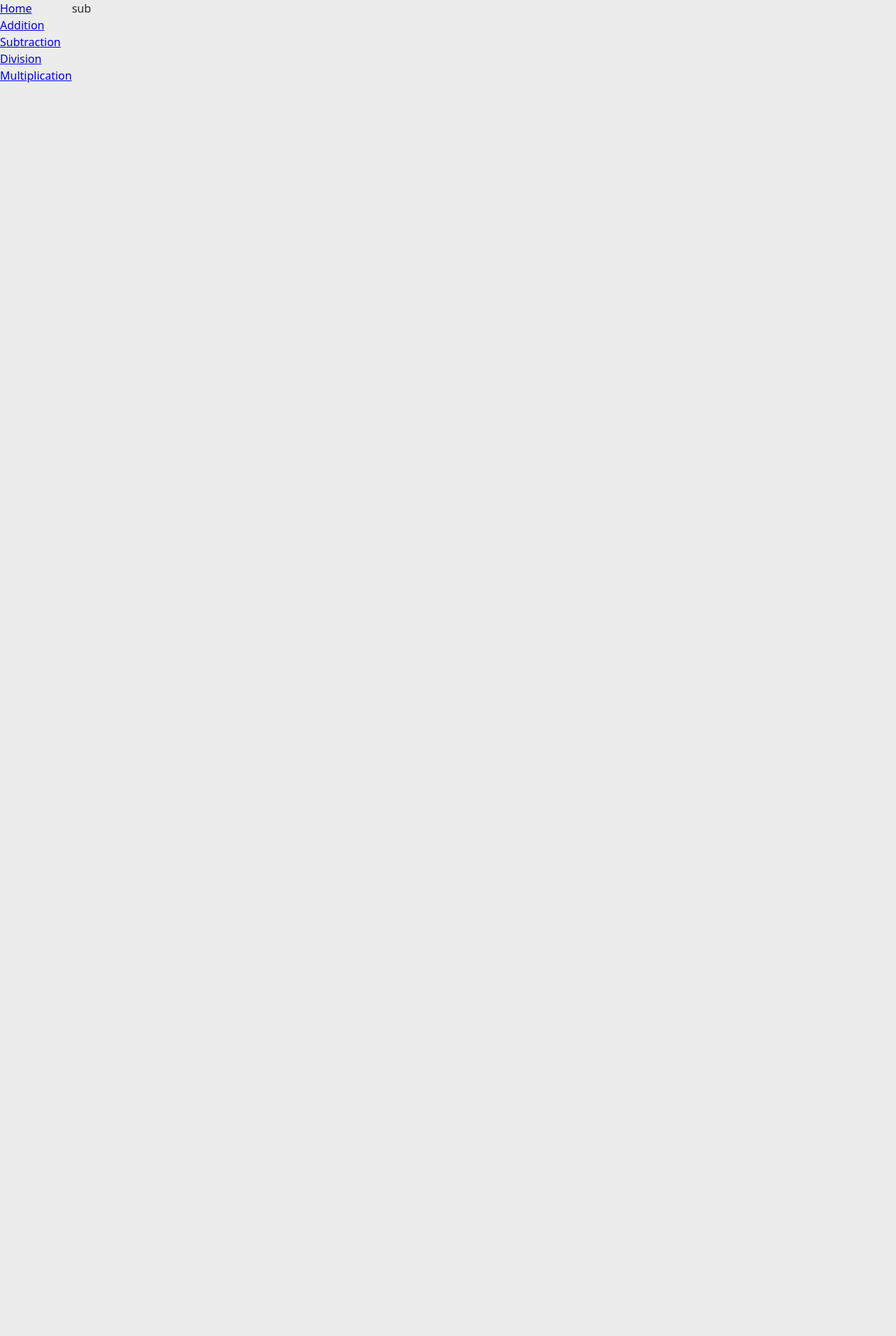
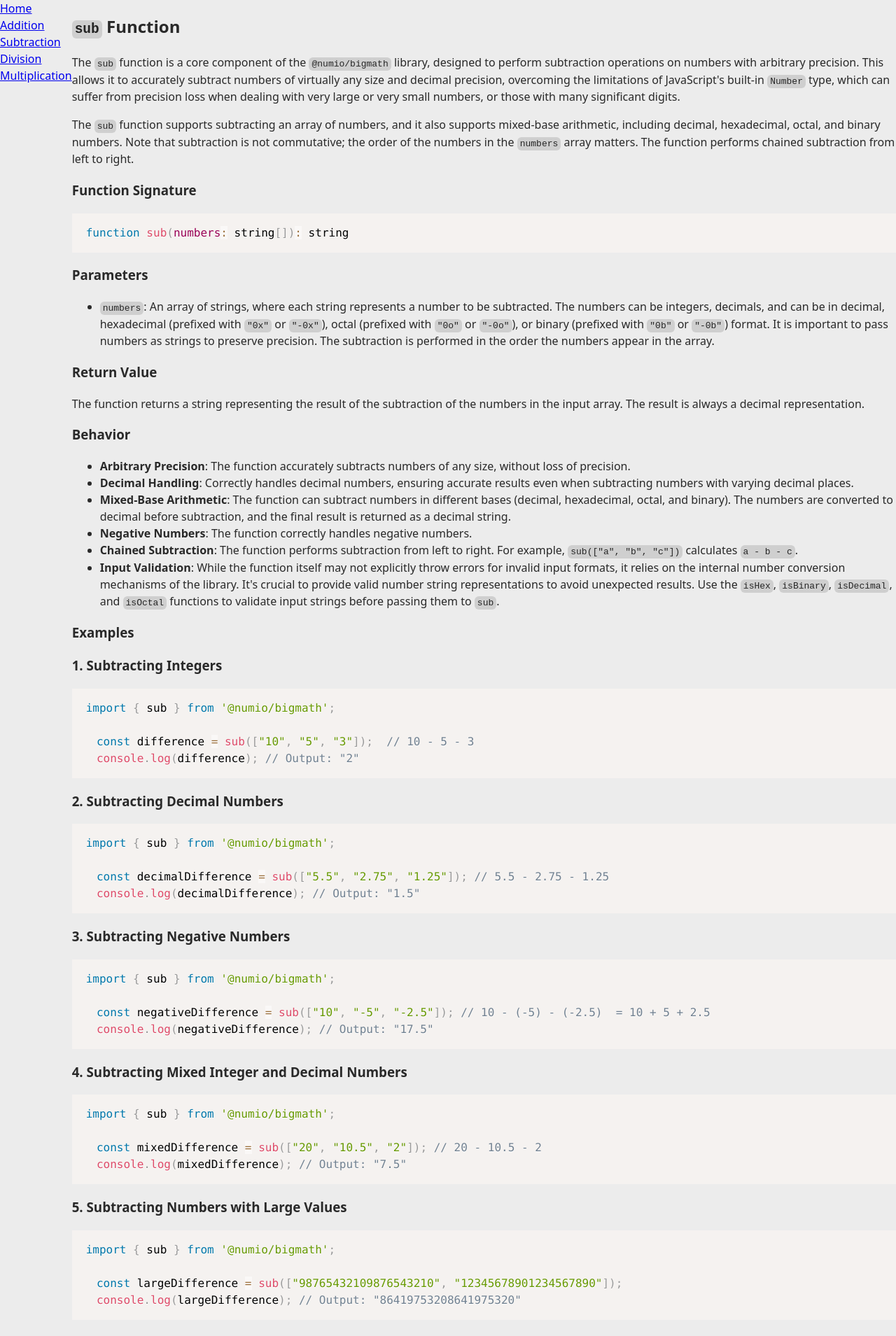
Before and after one commit to shpunter/Home-page, a React (Vite) app: page /sub in a window 1280 px wide. Shown: the top 1909 px of the page at 70% size. Before the commit the page ends 800 px from the top, so only its background shows below. Built offline with nearby package versions, Linux system fonts and the light colour scheme.

Commit message:
sub fn documentation

```diff
--- a/src/components/Subtraction.tsx
+++ /dev/null
@@ -1,5 +0,0 @@
-const Subtraction = () => {
-  return <span>sub</span>;
-};
-
-export default Subtraction;
--- a/src/components/Addition.tsx
+++ b/src/components/addition/addition.tsx
@@ -3,18 +3,21 @@ import CodeBlock from "/src/UI/codeBlock/codeBlock.tsx";
 const Addition = () => {
   return (
     <>
-      <h3>Description</h3>
+      <h2>
+        <code>add</code> Function
+      </h2>
       <p>
-        The <strong>add</strong> function is a core component of the{" "}
-        <strong>@numio/bigmath</strong>{" "}
+        The <code>add</code> function is a core component of the{" "}
+        <code>@numio/bigmath</code>{" "}
         library, designed to perform addition operations on numbers with
         arbitrary precision. This means it can accurately add numbers of
-        JavaScript's built-in <strong>Number</strong>{" "}
+        virtually any size and decimal precision, overcoming the limitations of
+        JavaScript's built-in <code>Number</code>{" "}
         type, which can suffer from precision loss with very large or very small
         numbers, or those with many significant digits.
       </p>
       <p>
-        The <strong>add</strong>{" "}
+        The <code>add</code>{" "}
         function supports adding an array of numbers, and it also supports
         mixed-base arithmetic, including decimal, hexadecimal, octal, and binary
         numbers.
@@ -26,12 +29,15 @@ const Addition = () => {
       <h3>Parameters</h3>
       <ul>
         <li>
-          <strong>numbers</strong>: An array of strings, where each string
+          <code>numbers</code>: An array of strings, where each string
           represents a number to be added. The numbers can be integers,
-          decimals, and can be in decimal, hexadecimal (prefixed with "0x" or
-          "-0x"), octal (prefixed with "0o" or "-0o"), or binary (prefixed with
-          "0b" or "-0b") format. It is important to pass numbers as strings to
-          preserve precision.
+          decimals, and can be in decimal, hexadecimal (prefixed with{" "}
+          <code>"0x"</code> or <code>"-0x"</code>), octal (prefixed with{" "}
+          <code>"0o"</code> or <code>"-0o"</code>), or binary (prefixed with
+          {" "}
+          <code>"0b"</code> or{" "}
+          <code>"-0b"</code>) format. It is important to pass numbers as strings
+          to preserve precision.
         </li>
       </ul>
       <h3>Return Value</h3>
@@ -59,96 +65,85 @@ const Addition = () => {
         <li>
           <strong>Negative Numbers</strong>: The function correctly handles
           negative numbers.
-        </li>&#13;
+        </li>
         <li>
           <strong>Input Validation</strong>: While the function itself may not
           explicitly throw errors for invalid input formats, it relies on the
           internal number conversion mechanisms of the library. It's crucial to
           provide valid number string representations to avoid unexpected
-          results. Use the <strong>isHex</strong>, <strong>isBinary</strong>,
-          {" "}
-          <strong>isDecimal</strong>, and <strong>isOctal</strong>{" "}
+          results. Use the <code>isHex</code>, <code>isBinary</code>,{" "}
+          <code>isDecimal</code>, and <code>isOctal</code>{" "}
           functions to validate input strings before passing them to{" "}
-          <strong>add</strong>.
+          <code>add</code>.
         </li>
       </ul>
       <h3>Examples</h3>
       <h3>1. Adding Integers</h3>
       <CodeBlock>
-        {`
-import \{add\} from '@numio/bigmath';
+        {`import {add} from '@numio/bigmath';
 
 const sum = add(["10", "20", "30"]);
 console.log(sum); // Output: "60"`}
       </CodeBlock>
       <h3>2. Adding Decimal Numbers</h3>
       <CodeBlock>
-        {`
-import { add } from '@numio/bigmath';
+        {`import { add } from '@numio/bigmath';
 
 const decimalSum = add(["1.5", "2.75", "0.25"]);
 console.log(decimalSum); // Output: "4.5"`}
       </CodeBlock>
       <h3>3. Adding Negative Numbers</h3>
       <CodeBlock>
-        {`
-import { add } from '@numio/bigmath';
+        {`import { add } from '@numio/bigmath';
 
 const negativeSum = add(["10", "-5", "-2.5"]);
 console.log(negativeSum); // Output: "2.5"`}
       </CodeBlock>
       <h3>4. Adding Mixed Integer and Decimal Numbers</h3>
       <CodeBlock>
-        {`
-import { add } from '@numio/bigmath';
+        {`import { add } from '@numio/bigmath';
 
 const mixedSum = add(["10", "20.5", "5"]);
 console.log(mixedSum); // Output: "35.5"`}
       </CodeBlock>
       <h3>5. Adding Numbers with Large Values</h3>
       <CodeBlock>
-        {`
-import { add } from '@numio/bigmath';
+        {`import { add } from '@numio/bigmath';
 
 const largeSum = add(["12345678901234567890", "98765432109876543210"]);
 console.log(largeSum); // Output: "111111111011111111000"`}
       </CodeBlock>
       <h3>6. Adding Numbers with Many Decimal Places</h3>
       <CodeBlock>
-        {`
-import { add } from '@numio/bigmath';
+        {`import { add } from '@numio/bigmath';
 
 const preciseSum = add(["0.123456789", "0.987654321"]);
 console.log(preciseSum); // Output: "1.11111111"`}
       </CodeBlock>
       <h3>7. Adding Hexadecimal Numbers</h3>
       <CodeBlock>
-        {`
-import { add } from '@numio/bigmath';
+        {`import { add } from '@numio/bigmath';
 
 const hexSum = add(["0x10", "0x20", "0x30"]); // 16 + 32 + 48
 console.log(hexSum); // Output: "96"`}
       </CodeBlock>
       <h3>8. Adding Octal Numbers</h3>
       <CodeBlock>
-        {`
-import { add } from '@numio/bigmath';
+        {`import { add } from '@numio/bigmath';
 
 const octalSum = add(["0o10", "0o20", "0o30"]); // 8 + 16 + 24
 console.log(octalSum); // Output: "48"`}
       </CodeBlock>
       <h3>9. Adding Binary Numbers</h3>
       <CodeBlock>
-        {`
-import { add } from '@numio/bigmath';
+        {`import { add } from '@numio/bigmath';
 
 const binarySum = add(["0b10", "0b100", "0b110"]); // 2 + 4 + 6
 console.log(binarySum); // Output: "12"`}
       </CodeBlock>
       <h3>10. Adding Mixed-Base Numbers</h3>
       <CodeBlock>
-        {`
-import { add } from '@numio/bigmath';
+        {`import { add } from '@numio/bigmath';
 
 const mixedBaseSum = add(["10", "0x10", "0o10", "0b10"]); // 10 + 16 + 8 + 2
 console.log(mixedBaseSum); // Output: "36"`}
@@ -165,10 +160,10 @@ console.log(mixedBaseSum); // Output: "36"`}
           <strong>Valid Number Formats</strong>: Ensure that the input strings
           represent valid numbers in the specified base (decimal, hexadecimal,
           octal, or binary). Invalid formats may lead to unexpected results. Use
-          the <strong>isHex()</strong>, <strong>isBinary()</strong>,{" "}
-          <strong>isDecimal()</strong>, and <strong>isOctal()</strong>{" "}
+          the <code>isHex()</code>, <code>isBinary()</code> ,{" "}
+          <code>isDecimal()</code>, and <code>isOctal()</code>{" "}
           functions to validate the strings before passing them to the{" "}
-          <strong>add()</strong> function.
+          <code>add()</code> function.
         </li>
       </ul>
     </>
--- /dev/null
+++ b/src/components/subtraction/subtraction.tsx
@@ -0,0 +1,187 @@
+import CodeBlock from "/src/UI/codeBlock/codeBlock.tsx";
+
+const Subtraction = () => {
+  return (
+    <>
+      <h2>
+        <code>sub</code> Function
+      </h2>
+      <p>
+        The <code>sub</code> function is a core component of the{" "}
+        <code>@numio/bigmath</code>{" "}
+        library, designed to perform subtraction operations on numbers with
+        arbitrary precision. This allows it to accurately subtract numbers of
+        virtually any size and decimal precision, overcoming the limitations of
+        JavaScript's built-in <code>Number</code>{" "}
+        type, which can suffer from precision loss when dealing with very large
+        or very small numbers, or those with many significant digits.
+      </p>
+      <p>
+        The <code>sub</code>{" "}
+        function supports subtracting an array of numbers, and it also supports
+        mixed-base arithmetic, including decimal, hexadecimal, octal, and binary
+        numbers. Note that subtraction is not commutative; the order of the
+        numbers in the <code>numbers</code>{" "}
+        array matters. The function performs chained subtraction from left to
+        right.
+      </p>
+      <h3>Function Signature</h3>
+      <CodeBlock>
+        {`function sub(numbers: string[]): string`}
+      </CodeBlock>
+      <h3>Parameters</h3>
+      <ul>
+        <li>
+          <code>numbers</code>: An array of strings, where each string
+          represents a number to be subtracted. The numbers can be integers,
+          decimals, and can be in decimal, hexadecimal (prefixed with{" "}
+          <code>"0x"</code> or <code>"-0x"</code>), octal (prefixed with{" "}
+          <code>"0o"</code> or <code>"-0o"</code>), or binary (prefixed with
+          {" "}
+          <code>"0b"</code> or{" "}
+          <code>"-0b"</code>) format. It is important to pass numbers as strings
+          to preserve precision. The subtraction is performed in the order the
+          numbers appear in the array.
+        </li>
+      </ul>
+      <h3>Return Value</h3>
+      <p>
+        The function returns a string representing the result of the subtraction
+        of the numbers in the input array. The result is always a decimal
+        representation.
+      </p>
+      <h3>Behavior</h3>
+      <ul>
+        <li>
+          <strong>Arbitrary Precision</strong>: The function accurately
+          subtracts numbers of any size, without loss of precision.
+        </li>
+        <li>
+          <strong>Decimal Handling</strong>: Correctly handles decimal numbers,
+          ensuring accurate results even when subtracting numbers with varying
+          decimal places.
+        </li>
+        <li>
+          <strong>Mixed-Base Arithmetic</strong>: The function can subtract
+          numbers in different bases (decimal, hexadecimal, octal, and binary).
+          The numbers are converted to decimal before subtraction, and the final
+          result is returned as a decimal string.
+        </li>
+        <li>
+          <strong>Negative Numbers</strong>: The function correctly handles
+          negative numbers.
+        </li>
+        <li>
+          <strong>Chained Subtraction</strong>: The function performs
+          subtraction from left to right. For example,{" "}
+          <code>sub(["a", "b", "c"])</code> calculates <code>a - b - c</code>.
+        </li>
+        <li>
+          <strong>Input Validation</strong>: While the function itself may not
+          explicitly throw errors for invalid input formats, it relies on the
+          internal number conversion mechanisms of the library. It's crucial to
+          provide valid number string representations to avoid unexpected
+          results. Use the <code>isHex</code>, <code>isBinary</code>,{" "}
+          <code>isDecimal</code>, and <code>isOctal</code>{" "}
+          functions to validate input strings before passing them to{" "}
+          <code>sub</code>.
+        </li>
+      </ul>
+      <h3>Examples</h3>
+      <h3>1. Subtracting Integers</h3>
+      <CodeBlock>
+        {`import { sub } from '@numio/bigmath';
+
+  const difference = sub(["10", "5", "3"]);  // 10 - 5 - 3
+  console.log(difference); // Output: "2"`}
+      </CodeBlock>
+      <h3>2. Subtracting Decimal Numbers</h3>
+      <CodeBlock>
+        {`import { sub } from '@numio/bigmath';
+
+  const decimalDifference = sub(["5.5", "2.75", "1.25"]); // 5.5 - 2.75 - 1.25
+  console.log(decimalDifference); // Output: "1.5"`}
+      </CodeBlock>
+      <h3>3. Subtracting Negative Numbers</h3>
+      <CodeBlock>
+        {`import { sub } from '@numio/bigmath';
+
+  const negativeDifference = sub(["10", "-5", "-2.5"]); // 10 - (-5) - (-2.5)  = 10 + 5 + 2.5
+  console.log(negativeDifference); // Output: "17.5"`}
+      </CodeBlock>
+      <h3>4. Subtracting Mixed Integer and Decimal Numbers</h3>
+      <CodeBlock>
+        {`import { sub } from '@numio/bigmath';
+
+  const mixedDifference = sub(["20", "10.5", "2"]); // 20 - 10.5 - 2
+  console.log(mixedDifference); // Output: "7.5"`}
+      </CodeBlock>
+      <h3>5. Subtracting Numbers with Large Values</h3>
+      <CodeBlock>
+        {`import { sub } from '@numio/bigmath';
+
+  const largeDifference = sub(["98765432109876543210", "12345678901234567890"]);
+  console.log(largeDifference); // Output: "86419753208641975320"`}
+      </CodeBlock>
+      <h3>6. Subtracting Numbers with Many Decimal Places</h3>
+      <CodeBlock>
+        {`import { sub } from '@numio/bigmath';
+
+  const preciseDifference = sub(["1.123456789", "0.987654321"]);
+  console.log(preciseDifference); // Output: "0.135802468"`}
+      </CodeBlock>
+      <h3>7. Subtracting Hexadecimal Numbers</h3>
+      <CodeBlock>
+        {`import { sub } from '@numio/bigmath';
+
+  const hexDifference = sub(["0x30", "0x20", "0x10"]); // 48 - 32 - 16
+  console.log(hexDifference); // Output: "0"`}
+      </CodeBlock>
+      <h3>8. Subtracting Octal Numbers</h3>
+      <CodeBlock>
+        {`import { sub } from '@numio/bigmath';
+
+  const octalDifference = sub(["0o30", "0o20", "0o10"]); // 24 - 16 - 8
+  console.log(octalDifference); // Output: "0"`}
+      </CodeBlock>
+      <h3>9. Subtracting Binary Numbers</h3>
+      <CodeBlock>
+        {`import { sub } from '@numio/bigmath';
+
+  const binaryDifference = sub(["0b110", "0b100", "0b10"]); // 6 - 4 - 2
+  console.log(binaryDifference); // Output: "0"`}
+      </CodeBlock>
+      <h3>10. Subtracting Mixed-Base Numbers</h3>
+      <CodeBlock>
+        {`import { sub } from '@numio/bigmath';
+  const mixedBaseDifference = sub(["0x20", "0o20", "0b10", "10"]);  // 32 - 16 - 2 - 10
+  console.log(mixedBaseDifference); // Output: "4"`}
+      </CodeBlock>
+      <h3>Important Considerations</h3>
+      <ul>
+        <li>
+          <strong>Input as Strings</strong>: Always provide numbers as strings
+          to the <code>sub</code>{" "}
+          function. This is crucial for preserving the full precision of the
+          numbers, especially when dealing with large integers or decimals.
+        </li>
+        <li>
+          <strong>Order of Subtraction</strong>: The subtraction is performed
+          from left to right. Ensure that the numbers in the input array are in
+          the correct order for the desired calculation.
+        </li>
+        <li>
+          <strong>Valid Number Formats</strong>: Ensure that the input strings
+          represent valid numbers in the specified base (decimal, hexadecimal,
+          octal, or binary). Invalid formats may lead to unexpected results. Use
+          the <code>isHex()</code>, <code>isBinary()</code>,{" "}
+          <code>isDecimal()</code>, and <code>isOctal()</code>{" "}
+          functions to validate the strings before passing them to the{" "}
+          <code>sub()</code> function.
+        </li>
+      </ul>
+    </>
+  );
+};
+
+export default Subtraction;
--- a/src/index.css
+++ b/src/index.css
@@ -17,3 +17,9 @@ body {
   min-width: 320px;
   min-height: 100vh;
 }
+
+code{
+  border-radius: 6px;
+  padding: 2px 4px;
+  background-color: rgb(207, 207, 207);
+}
--- a/src/routes/add.tsx
+++ b/src/routes/add.tsx
@@ -1,5 +1,5 @@
 import { createFileRoute } from "@tanstack/react-router";
-import Addition from "/src/components/Addition.tsx";
+import Addition from "/src/components/addition/addition.tsx";
 
 export const Route = createFileRoute("/add")({
   component: Addition,
--- a/src/routes/div.tsx
+++ b/src/routes/div.tsx
@@ -1,5 +1,5 @@
 import { createFileRoute } from "@tanstack/react-router";
-import Division from "/src/components/Division.tsx";
+import Division from "/src/components/division/division.tsx";
 
 export const Route = createFileRoute("/div")({
   component: Division,
--- a/src/routes/index.tsx
+++ b/src/routes/index.tsx
@@ -1,5 +1,5 @@
 import { createFileRoute } from "@tanstack/react-router";
-import Home from "/src/components/Home.tsx";
+import Home from "/src/components/home/home.tsx";
 
 export const Route = createFileRoute("/")({
   component: Home,
--- a/src/routes/mul.tsx
+++ b/src/routes/mul.tsx
@@ -1,5 +1,5 @@
 import { createFileRoute } from "@tanstack/react-router";
-import Multiplication from "/src/components/Multiplication.tsx";
+import Multiplication from "/src/components/multiplication/multiplication.tsx";
 
 export const Route = createFileRoute("/mul")({
   component: Multiplication,
--- a/src/routes/sub.tsx
+++ b/src/routes/sub.tsx
@@ -1,5 +1,5 @@
 import { createFileRoute } from "@tanstack/react-router";
-import Subtraction from "/src/components/Subtraction.tsx";
+import Subtraction from "/src/components/subtraction/subtraction.tsx";
 
 export const Route = createFileRoute("/sub")({
   component: Subtraction,
```
Also changed, not shown: src/components/division/division.tsx (renamed from src/components/Division.tsx), src/components/home/home.tsx (renamed from src/components/Home.tsx), src/components/multiplication/multiplication.tsx (renamed from src/components/Multiplication.tsx).
